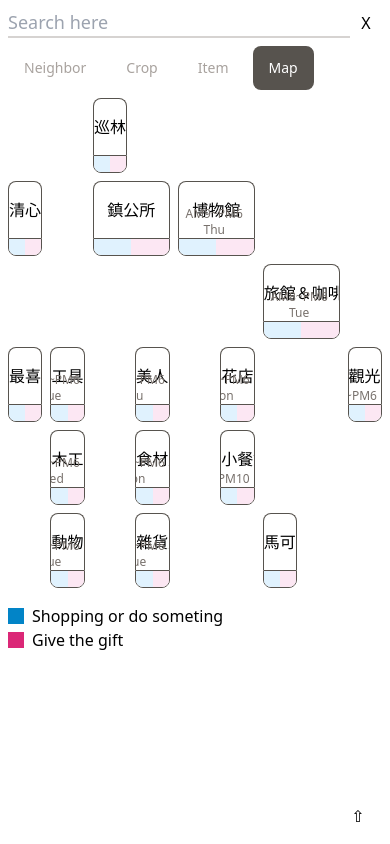
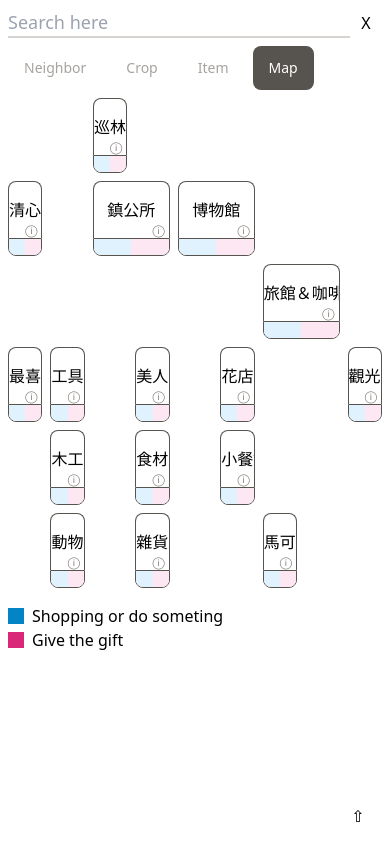
Before and after one commit to pig60214/harvest-moon, a React (Create React App) app: page /map in a window 390 px wide. Built offline with nearby package versions, Linux system fonts and the light colour scheme.

Commit message:
Add Mobile Map Info

```diff
--- a/src/Map.js
+++ b/src/Map.js
@@ -1,9 +1,18 @@
 import { useSelector, useDispatch } from 'react-redux';
 import { toggleLocation, toggleGoToShopping, toggleGoToGiveTheGift } from './store/locationsSlice';
+import { useState } from 'react';
 
 export default function Map() {
   const locations = useSelector((state) => state.locations)
   const dispatch = useDispatch()
+  const [info, setInfo] = useState('');
+  const [showInfo, setShowInfo] = useState(false);
+
+  function popInfo(content) {
+    setInfo(content);
+    setShowInfo(true);
+    setTimeout(() => {setShowInfo(false)}, 5000);
+  }
 
   const rows = [];
   locations.forEach((location, index) => {
@@ -13,7 +22,8 @@ export default function Map() {
           className={`border border-stone-600 rounded-t-lg border-b-0 text-center h-15 overflow-x-auto relative ${location.highlightClass}`}
           onClick={() => dispatch(toggleLocation(index))}
         >
-          <div className='text-xs text-stone-500 absolute right-1 bottom-0'>{`${location.openTime} ${location.closedDay}`}</div>
+          <div className='text-xs text-stone-500 hidden lg:block absolute right-1 bottom-0'>{`${location.openTime} ${location.closedDay}`}</div>
+          <div className='text-xs text-stone-500 block lg:hidden absolute right-1 bottom-0' onClick={() => popInfo(`${location.openTime} ${location.closedDay}`)}>ⓘ</div>
           <div className='whitespace-nowrap py-4'>{location.name}</div>
         </div>
         <div className='flex border border-stone-600 rounded-b-lg overflow-x-auto'>
@@ -25,6 +35,7 @@ export default function Map() {
 
   return (
     <div>
+      <div className={`my-notification ${showInfo ? 'animation' : 'hidden'}`}>{info}</div>
       <div className='grid grid-rows-6 grid-cols-9 gap-2 md:gap-4'>
         {rows}
       </div>
--- a/src/index.css
+++ b/src/index.css
@@ -37,3 +37,19 @@
 td, th {
   @apply border border-slate-600
 }
+
+.my-notification {
+  @apply w-40 h-12 p-3 shadow bg-white border rounded-l-md absolute right-0 top-4;
+}
+
+.my-notification.animation {
+  animation-name: my-notification-animation;
+  animation-duration: 5s;
+}
+
+@keyframes my-notification-animation {
+  0%   {@apply -right-40}
+  25%  {@apply right-0}
+  75%  {@apply right-0}
+  100% {@apply -right-40}
+}
```
